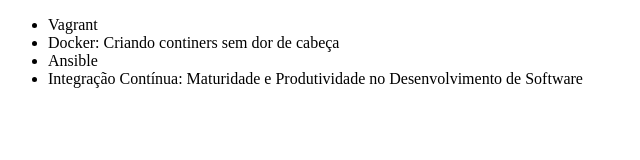
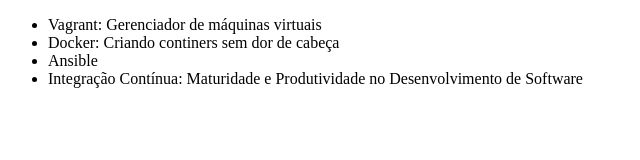
Before and after one commit to krisvieira/Alura-Git, a plain HTML site: page index.html in a window 1280 px wide. Shown: the whole page, without its empty margins (0-640 px from the left). Drawn offline with Linux system fonts and the light colour scheme.

Commit message:
Corrigindo curso de Vagrant

```diff
--- a/index.html
+++ b/index.html
@@ -6,7 +6,7 @@
 </head>
 <body>
     <ul>
-        <li>Vagrant</li>
+        <li>Vagrant: Gerenciador de máquinas virtuais</li>
         <li>Docker: Criando continers sem dor de cabeça</li>
         <li>Ansible</li>
         <li>Integração Contínua: Maturidade e Produtividade no Desenvolvimento de Software</li>
```
